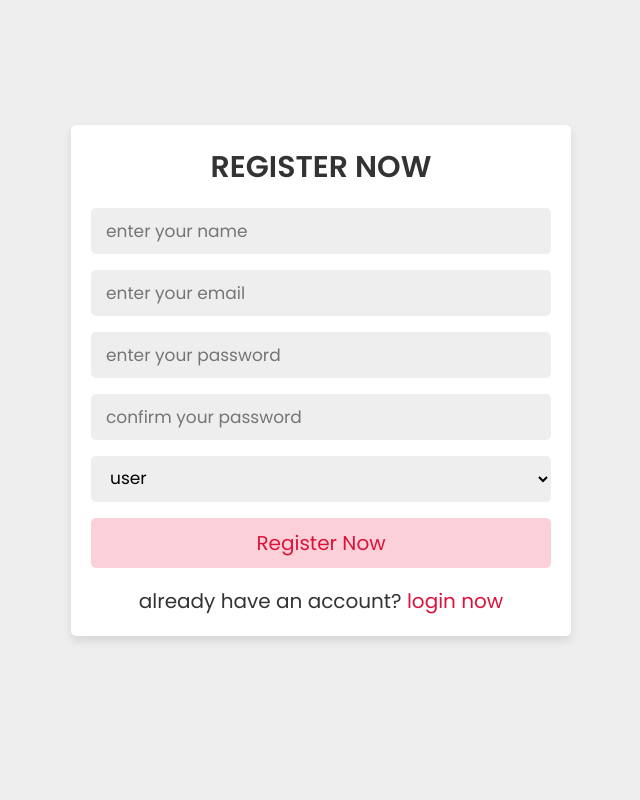
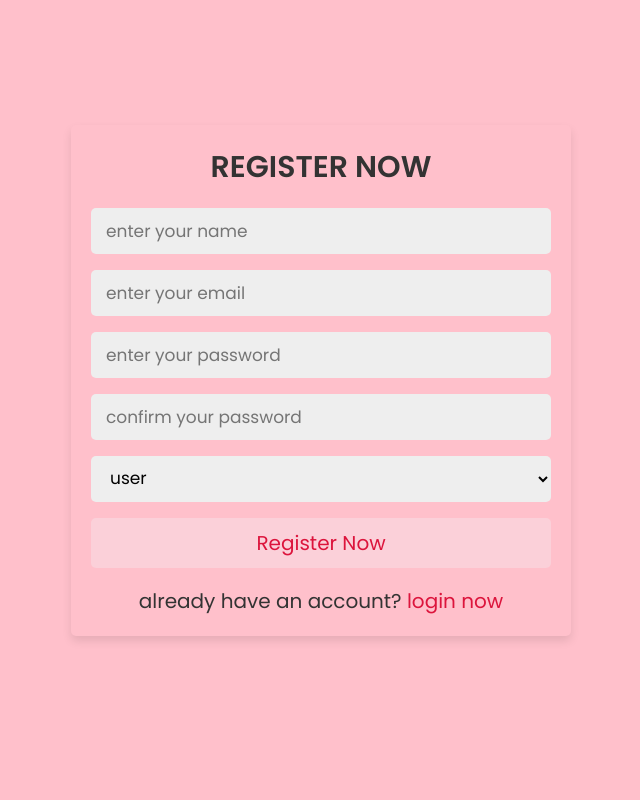
Before and after one commit to jaelynnnn/ManageiT, a PHP site: page /register_form.php in a window 1280 px wide. Shown: the whole page, without its empty margins (319-959 px from the left). Run offline with PHP 8.4, Linux system fonts and the light colour scheme.

Commit message:
Update register_form.php

```diff
--- a/manageit/register_form.php
+++ b/manageit/register_form.php
@@ -48,9 +48,9 @@ if(isset($_POST['submit'])){
 </head>
 <body>
 
-<div class="form-container">
+<div style="background-color:pink;" class="form-container">
 
-   <form action="" method="post">
+   <form action="" method="post" style="background-color:pink;">
       <h3>register now</h3>
       <?php
       if(isset($error)){
```
